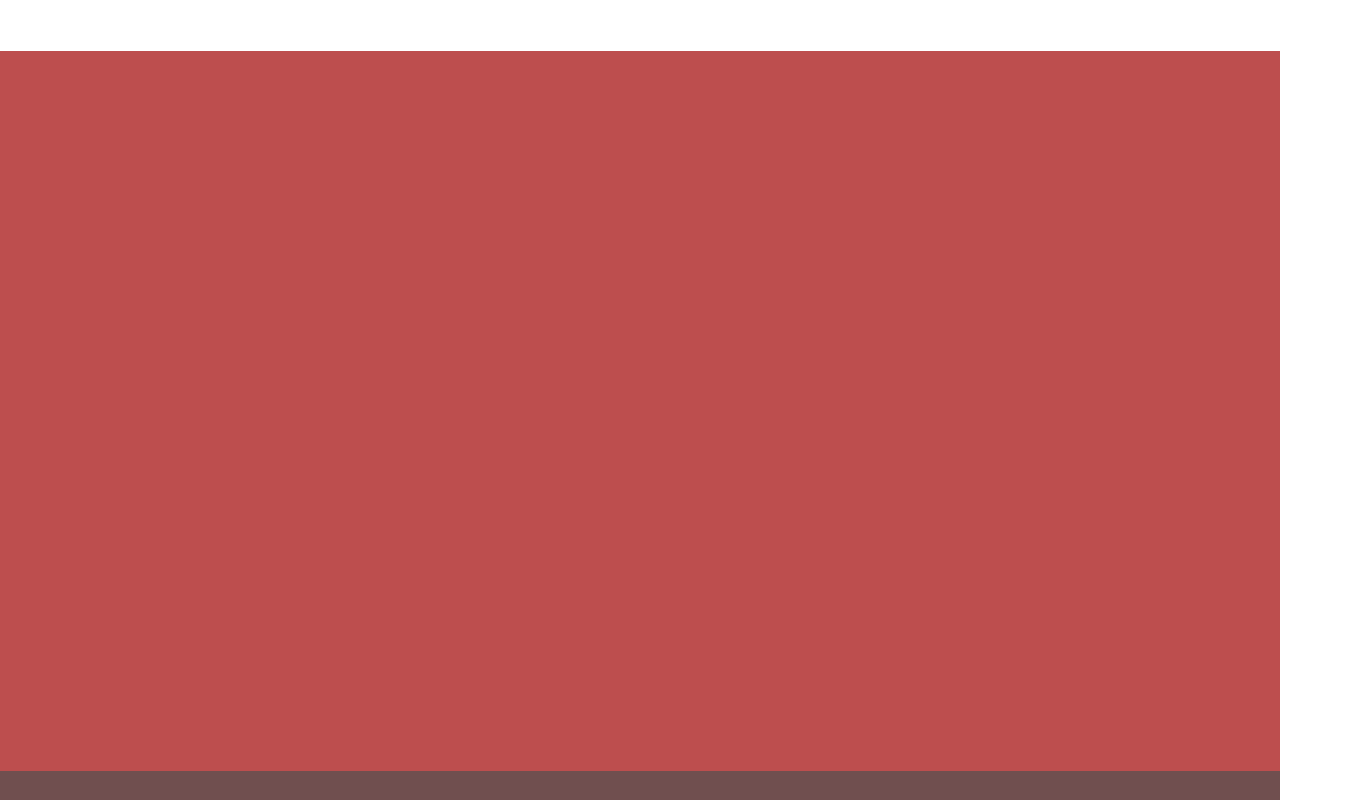
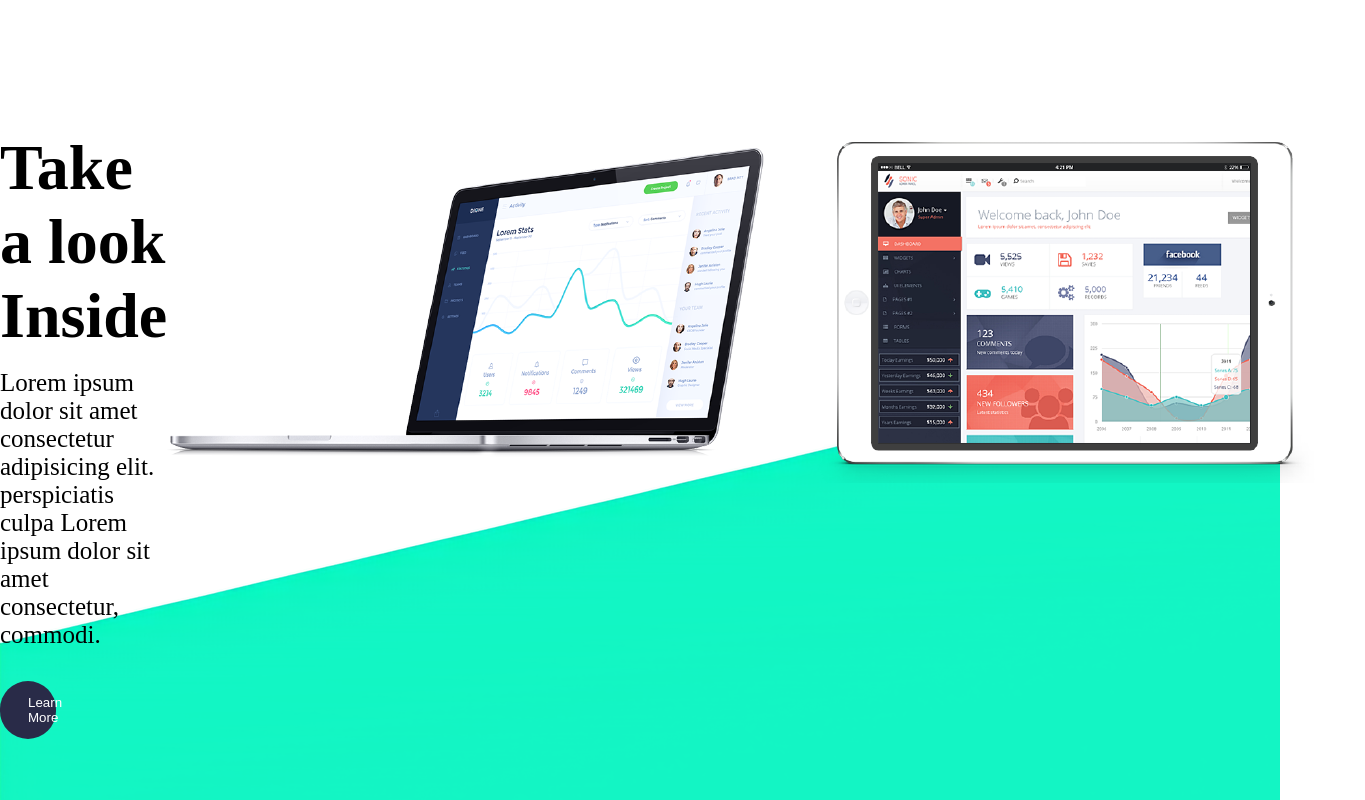
Before and after one commit to juanesssxs/atlas_project, a plain HTML site: page index.html in a window 1280 px wide. Shown: the part 1060-1860 px from the top of the page, 1365 px wide, since content can reach past the window. Drawn offline with nearby package versions, Linux system fonts and the light colour scheme.

Commit message:
Tercera section

```diff
--- a/Style/index.css
+++ b/Style/index.css
@@ -106,20 +106,44 @@ header{
 
 .look-inside{
     width: 100%;
-    height: 90%;
-    background-color: rgb(189, 78, 78);
+    height: 100%;
+    background-image: url(/Assets/images/transform.png);
+    display: flex;
+    justify-content: space-around;
+    margin-top: 5rem;
 }
+
+
+ .content-look > h2{
+    font-size: 4.0rem;
+    margin-bottom: 1rem;
+}
+
+.content-look > p{
+    font-size: 25px;
+}
+
+.content-look > button{
+    width: 20%;
+    border: none;
+    color: rgb(255, 255, 255);
+    padding: 14px 28px;
+    border-radius: 40px;
+    background-color: rgb(41, 43, 72);
+    margin-top: 2rem;
+}
+
 
 .pricing{
     width: 100%;
     height: 90%;
-    background-color: #704f4f;
+    background-color: #ffffff;
 }
 
 .logos{
     width: 100%;
     height: 30%;
-    background-color: #F2F3F4;
+    background-color: #d0d1d2;
 }
 .contacus{
     width: 100%;
@@ -132,5 +156,5 @@ header{
 footer{
     width: 100%;
     height: 18%;
-    background-color: rgb(58, 12, 198);
+    background-color: rgb(36, 11, 112);
 }
--- a/index.html
+++ b/index.html
@@ -44,7 +44,19 @@
         </div>
      </div>
      <div class="look-inside">
-
+        <div class="content-look">
+          <h2>Take a look Inside</h2>
+          <p>Lorem ipsum dolor sit amet consectetur adipisicing elit. <br> perspiciatis culpa Lorem ipsum dolor sit amet consectetur, commodi.</p>
+          <button>Learn More</button>
+        </div>
+        <div class="images-look">
+          <img src="Assets/images/feature-1.png" alt="" >
+        </div>
+        <div class="content-safe">
+          <div class="images-look">
+            <img src="/Assets/images/feature-2.png" alt="" >
+          </div>
+        </div>
    </div>
    <div class="pricing">
 
```
Also changed, not shown: Assets/images/transform.png (added).
